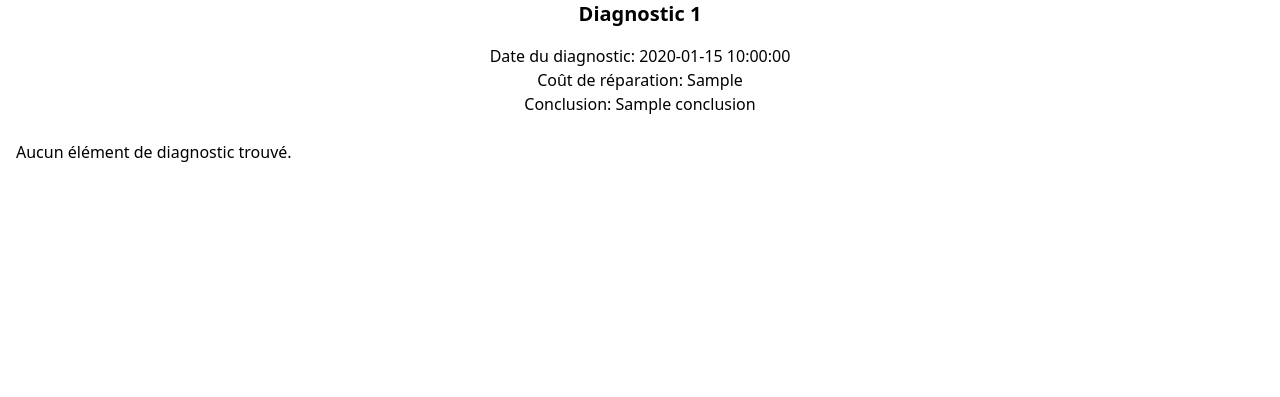
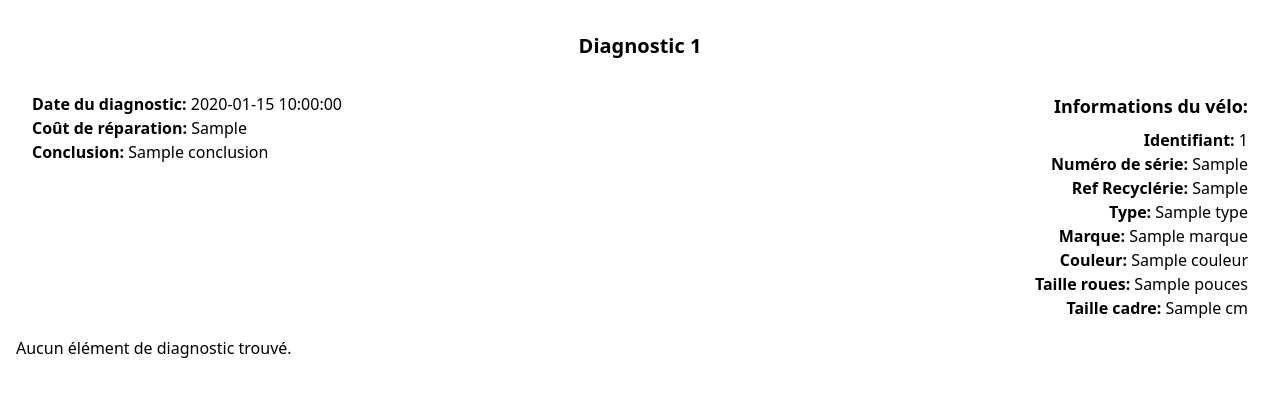
Before and after one commit to EbrahimiNajib32/Diag-Velo, a Symfony app: template templates/diagnostic/show.html.twig in a window 1280 px wide. Shown: the top 397 px of the page. Run offline with Twig, Linux system fonts and the light colour scheme; the template is opened without the code that fills it: most values are stand-ins (such as "Sample title", 1, 10 or a date in 2020); data that the repository does not hold is empty; style sheets or scripts are compiled from the project's sources; some libraries are stand-ins or nearby versions.

Commit message:
style: updated diagnostic page, add informations from velo's table

```diff
--- a/templates/diagnostic/show.html.twig
+++ b/templates/diagnostic/show.html.twig
@@ -3,15 +3,31 @@
 {% block title %}Diagnostic{% endblock %}
 
 {% block body %}
-    <div class="container mx-auto px-4">
+    <div class="container mx-auto px-4 pt-8">
         <div class="flex flex-col">
             <h1 class="block text-gray-700 font-bold mb-4 text-xl text-center">Diagnostic {{ diagnostic.id }}</h1>
+            <div class="flex justify-between">
 
-            <div class="text-center mb-6">
-                <p class="text-gray-700 text-base">Date du diagnostic: {{ diagnostic.dateDiagnostic|date('Y-m-d H:i:s') }}</p>
-                <p class="text-gray-700 text-base">Coût de réparation: {{ diagnostic.coutReparation }}</p>
-                <p class="text-gray-700 text-base">Conclusion: {{ diagnostic.conclusion }}</p>
+                <div class="w-1/2 p-4 text-left">
+                    <p class="text-gray-700 text-base font-bold">Date du diagnostic: <span class="font-normal">{{ diagnostic.dateDiagnostic|date('Y-m-d H:i:s') }}</span></p>
+                    <p class="text-gray-700 text-base font-bold">Coût de réparation: <span class="font-normal">{{ diagnostic.coutReparation }}</span></p>
+                    <p class="text-gray-700 text-base font-bold">Conclusion: <span class="font-normal">{{ diagnostic.conclusion }}</span></p>
+                </div>
+
+                <div class="w-1/2 p-4 text-right">
+                    <h2 class="text-lg font-bold mb-2">Informations du vélo:</h2>
+                    <p><span class="font-bold">Identifiant:</span> {{ bike.id }}</p>
+                    <p><span class="font-bold">Numéro de série:</span> {{ bike.numero_de_serie }}</p>
+                    <p><span class="font-bold">Ref Recyclérie:</span> {{ bike.ref_recyclerie}}</p>
+                    <p><span class="font-bold">Type:</span> {{ bike.type }}</p>
+                    <p><span class="font-bold">Marque:</span> {{ bike.marque }}</p>
+                    <p><span class="font-bold">Couleur:</span> {{ bike.couleur}}</p>
+                    <p><span class="font-bold">Taille roues:</span> {{ bike.taille_roues}} pouces</p>
+                    <p><span class="font-bold">Taille cadre:</span> {{ bike.taille_cadre}} cm</p>
+                </div>
             </div>
+
+
 
             <!-- Début de la grille pour deux colonnes -->
             <div class="grid md:grid-cols-2 gap-4">
```
Also changed, not shown: src/Controller/DiagnosticController.php (+14 -0 lines).
